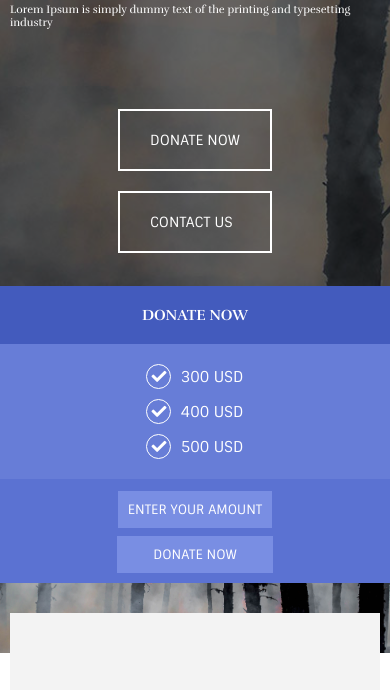
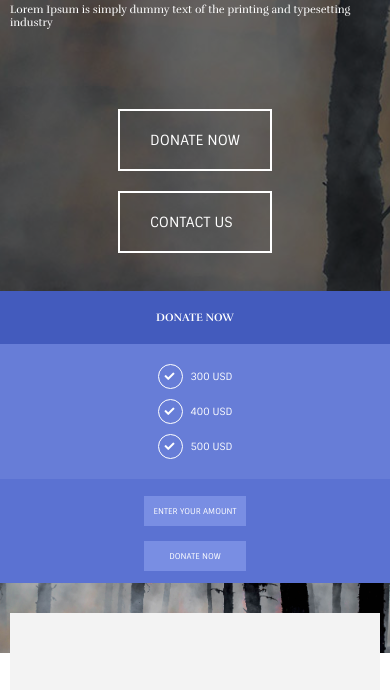
Before and after one commit to iamtheasad/charity_single_page_website, a plain HTML site: page index.html in a window 390 px wide. Shown: the part 303-993 px from the top of the page. Drawn offline with Linux system fonts and the light colour scheme.

Commit message:
adding responsive

```diff
--- a/css/responsive.css
+++ b/css/responsive.css
@@ -2,6 +2,24 @@
   @media screen and (max-width: 1200px){
   .donate_now_text {
   padding: 20px 70px;
+  }
+  .donate_bar {
+  left: 0;
+  right: 0;
+  }
+  }
+
+  /* For  1130px*/
+  @media screen and (max-width: 1130px){
+  .donate_now_text {
+  padding: 20px 40px;
+  }
+  }
+
+  /* For  1125px*/
+  @media screen and (max-width: 1125px){
+  .donate_now_text h3 {
+  font-size: 13px;
   }
   }
 
@@ -21,10 +39,55 @@
   }
   }
 
+  /* For  1003px*/
+  @media screen and (max-width: 1003px){
+  .donate_now_text {
+  padding: 20px 16px;
+  }
+  }
+
   /* For 992px */
   @media screen and (max-width: 992px){
   .donate_now_text {
   padding: 20px 10px;
+  }
+  }
+
+  /* For 983px */
+  @media screen and (max-width: 983px){
+  .donate_now_text h3 {
+  font-size: 14px;
+  }
+  .donation span {
+  font-size: 10px;
+  }
+  .amount_btn a {
+  font-size: 10px;
+  }
+  span i {
+  padding-top: 6px;
+  padding-left: 6px;
+  }
+  }
+
+  /* For 859px */
+  @media screen and (max-width: 859px){
+  .donate_now_text h3 {
+  font-size: 11px;
+  }
+  }
+
+  /* For 837px */
+  @media screen and (max-width: 837px){
+  .amount_btn a {
+  font-size: 8px;
+  }
+  }
+
+  /* For 804px */
+  @media screen and (max-width: 804px){
+  .donation_amount {
+  padding: 20px 50px;
   }
   }
 
@@ -37,6 +100,8 @@
   .donate_bar {
   overflow: hidden;
   display: unset;
+  -webkit-box-pack: unset;
+  -ms-flex-pack: unset;
   justify-content: unset;
   position: absolute;
   left: 0%;
@@ -46,9 +111,13 @@
   text-align: center;
   }
   .donation_amount {
+  -webkit-box-pack: center;
+  -ms-flex-pack: center;
   justify-content: center;
   }
   .donate_button {
+  -webkit-box-pack: center;
+  -ms-flex-pack: center;
   justify-content: center;
   }
   .amount_btn a {
@@ -107,7 +176,11 @@
   padding: 10px 46px;
   }
   .donate_button {
+  -ms-flex-wrap: wrap;
   flex-wrap: wrap;
+  -webkit-box-orient: vertical;
+  -webkit-box-direction: normal;
+  -ms-flex-direction: column;
   flex-direction: column;
   }
   .enter_your_amount_btn {
@@ -120,7 +193,12 @@
   font-size: 11px;
   }
   .header_button {
+  display: -webkit-box;
+  display: -ms-flexbox;
   display: flex;
+  -webkit-box-orient: vertical;
+  -webkit-box-direction: normal;
+  -ms-flex-direction: column;
   flex-direction: column;
   }
   .menu ul li a {
@@ -132,15 +210,19 @@
   padding-bottom: 50px;
   }
   .donate_btn a {
-  padding-left: 36px;
-  padding-right: 36px;
+  padding-left: 25px;
+  padding-right: 25px;
   }
   }
 
   /* For 425px */
   @media screen and (max-width: 425px){
   .donation_amount {
+  -ms-flex-wrap: wrap;
   flex-wrap: wrap;
+  -webkit-box-orient: vertical;
+  -webkit-box-direction: normal;
+  -ms-flex-direction: column;
   flex-direction: column;
   padding: 15px 0px;
   }
@@ -148,8 +230,15 @@
   margin: 5px 0px;
   }
   .header_text {
+  display: -webkit-box;
+  display: -ms-flexbox;
   display: flex;
+  -webkit-box-orient: vertical;
+  -webkit-box-direction: normal;
+  -ms-flex-direction: column;
   flex-direction: column;
+  -webkit-box-align: center;
+  -ms-flex-align: center;
   align-items: center;
   padding: 40px 0px;
   }
@@ -161,6 +250,9 @@
   margin-top: 0px;
   }
   .select_amount {
+  -webkit-box-orient: vertical;
+  -webkit-box-direction: normal;
+  -ms-flex-direction: column;
   flex-direction: column;
   }
   .enter_amount {
@@ -180,13 +272,21 @@
   padding: 14px 0px;
   }
   .donation_amount {
+  -ms-flex-wrap: wrap;
   flex-wrap: wrap;
+  -webkit-box-orient: vertical;
+  -webkit-box-direction: normal;
+  -ms-flex-direction: column;
   flex-direction: column;
   padding: 12px 0px;
   }
   .donate_button {
   background-color: #5b72d2;
+  display: -webkit-box;
+  display: -ms-flexbox;
   display: flex;
+  -webkit-box-align: center;
+  -ms-flex-align: center;
   align-items: center;
   padding: 20px 0px;
   }
--- a/css/style.css
+++ b/css/style.css
@@ -1,7 +1,6 @@
 *{
    margin: 0;
    padding: 0;
-   -moz-box-sizing: border-box;
    -webkit-box-sizing: border-box;
    box-sizing: border-box;
 }
@@ -53,6 +52,8 @@ float: right;
    float: left;
    margin: 10px 0px;
    padding: 15px;
+   -webkit-transition: .3s;
+   -o-transition: .3s;
    transition: .3s;
    cursor: pointer;
 }
@@ -73,8 +74,15 @@ float: right;
    padding-bottom: 50px;
 }
 .header_text {
+   display: -webkit-box;
+   display: -ms-flexbox;
    display: flex;
+   -webkit-box-orient: vertical;
+   -webkit-box-direction: normal;
+   -ms-flex-direction: column;
    flex-direction: column;
+   -webkit-box-align: center;
+   -ms-flex-align: center;
    align-items: center;
 }
 .header_text_title h2 {
@@ -96,6 +104,8 @@ float: right;
    border: 2px solid #fff;
    text-decoration: none;
    padding: 20px 30px;
+   -webkit-transition: .3s;
+   -o-transition: .3s;
    transition: .3s;
    text-transform: uppercase;
    font-family: 'Sintony', sans-serif;
@@ -107,7 +117,11 @@ float: right;
 }
 .donate_bar {
    overflow: hidden;
+   display: -webkit-box;
+   display: -ms-flexbox;
    display: flex;
+   -webkit-box-pack: center;
+   -ms-flex-pack: center;
    justify-content: center;
    position: absolute;
    bottom: -30px;
@@ -115,6 +129,15 @@ float: right;
 .donate_now_text{
    background-color: #435bbd;
    padding: 20px 80px;
+   display: -webkit-box;
+   display: -ms-flexbox;
+   display: flex;
+   -webkit-box-align: center;
+   -ms-flex-align: center;
+   align-items: center;
+   -webkit-box-pack: center;
+   -ms-flex-pack: center;
+   justify-content: center;
 }
 .donate_now_text h3 {
    color: #fff;
@@ -124,13 +147,21 @@ float: right;
 }
 .donation_amount {
    background-color: #677dd7;
-   padding: 20px 100px;
+   padding: 20px 91px;
+   display: -webkit-box;
+   display: -ms-flexbox;
    display: flex;
+   -webkit-box-align: center;
+   -ms-flex-align: center;
    align-items: center;
 }
 .donate_button {
    background-color: #5b72d2;
+   display: -webkit-box;
+   display: -ms-flexbox;
    display: flex;
+   -webkit-box-align: center;
+   -ms-flex-align: center;
    align-items: center;
    padding: 20px 24px;
 }
@@ -143,6 +174,8 @@ span i {
    padding-top: 4px;
    padding-left: 4px;
    margin-right: 5px;
+   -webkit-transition: .3s;
+   -o-transition: .3s;
    transition: .3s;
 }
 span i:hover {
@@ -166,6 +199,8 @@ span i:hover {
    font-size: 13px;
    padding: 10px;
    color: #fff;
+   -webkit-transition: .3s;
+   -o-transition: .3s;
    transition: .3s;
    font-family: 'Sintony', sans-serif;
 }
@@ -209,6 +244,8 @@ span i:hover {
 }
 .enter_amount {
    overflow: hidden;
+   -webkit-box-pack: center;
+   -ms-flex-pack: center;
    justify-content: center;
    float: left;
    padding: 5px;
@@ -216,10 +253,16 @@ span i:hover {
 }
 .enter_amount_btn {
    padding: 16px 20px;
+   -webkit-transition: .3s;
+   -o-transition: .3s;
    transition: .3s;
 }
 .select_amount {
+   display: -webkit-box;
+   display: -ms-flexbox;
    display: flex;
+   -webkit-box-pack: center;
+   -ms-flex-pack: center;
    justify-content: center;
 }
 .enter_amount_btn a {
@@ -240,6 +283,8 @@ span i:hover {
    background: #b3b3b3;
    border-color: #b3b3b3;
    font-size: 12px;
+   -webkit-transition: .3s;
+   -o-transition: .3s;
    transition: .3s;
 }
 .enter_amount i:hover,
@@ -259,6 +304,15 @@ span i:hover {
 }
 .donar_form {
    overflow: hidden;
+}
+.donar_form input::-webkit-input-placeholder{
+   color: #8d8f94;
+}
+.donar_form input:-ms-input-placeholder{
+   color: #8d8f94;
+}
+.donar_form input::-ms-input-placeholder{
+   color: #8d8f94;
 }
 .donar_form input::placeholder{
    color: #8d8f94;
@@ -303,13 +357,17 @@ input[name="browser"] {
    text-decoration: none;
    text-transform: uppercase;
    color: #1d1c1b;
+   -webkit-transition: .3s;
+   -o-transition: .3s;
    transition: .3s;
    border: none;
    font-family: 'Sintony', sans-serif;
+   font-weight: 600;
+   font-size: 14px;
 }
 .form_donate_btn input:hover,
 .form_donate_btn input:active {
-   background: #45bb83;
+   background: #276949;
    border: none;
    color: #fff;
 }
@@ -383,6 +441,8 @@ input[name="browser"] {
 .social_icons i {
    font-size: 30px;
    color: #8d8f94;
+   -webkit-transition: .2s;
+   -o-transition: .2s;
    transition: .2s;
    margin: 10px;
 }
@@ -413,16 +473,19 @@ input[name="browser"] {
 .lets_talk_btn input {
    padding: 15px 20px;
    margin-top: 40px;
-   font-size: 16px;
+   font-weight: 600;
+   font-size: 14px;
    border: none;
    text-transform: uppercase;
+   -webkit-transition: .3s;
+   -o-transition: .3s;
    transition: .3s;
    color: #1d1c1b;
-    background: #6cc098;
-    font-family: 'Sintony', sans-serif;
+   background: #6cc098;
+   font-family: 'Sintony', sans-serif;
 }
 .lets_talk_btn input:hover {
-   background: #45bb83;
+   background: #276949;
    color: #fff;
 }
 /* From Section End */
@@ -443,15 +506,3 @@ input[name="browser"] {
 }
 
 /* Footer Section End */
-
-
-/*section#donationAndContact_form:after {
-    position: absolute;
-    content: '';
-    background: url(../images/header_bg.jpg);
-    width: 100%;
-    height: 300px;
-    top: 0;
-    left: 0;
-    z-index: -1;
-}*/
```
